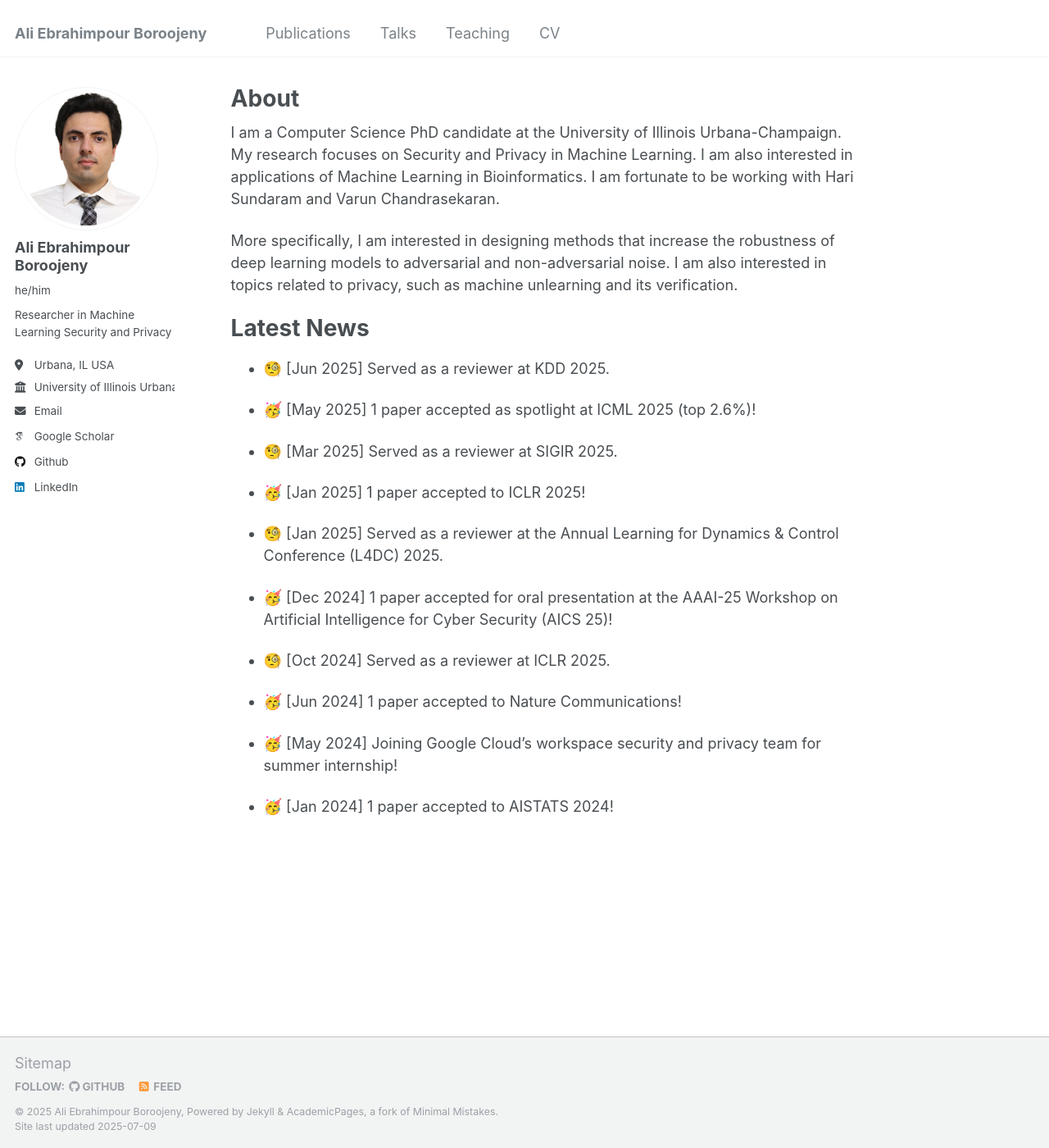
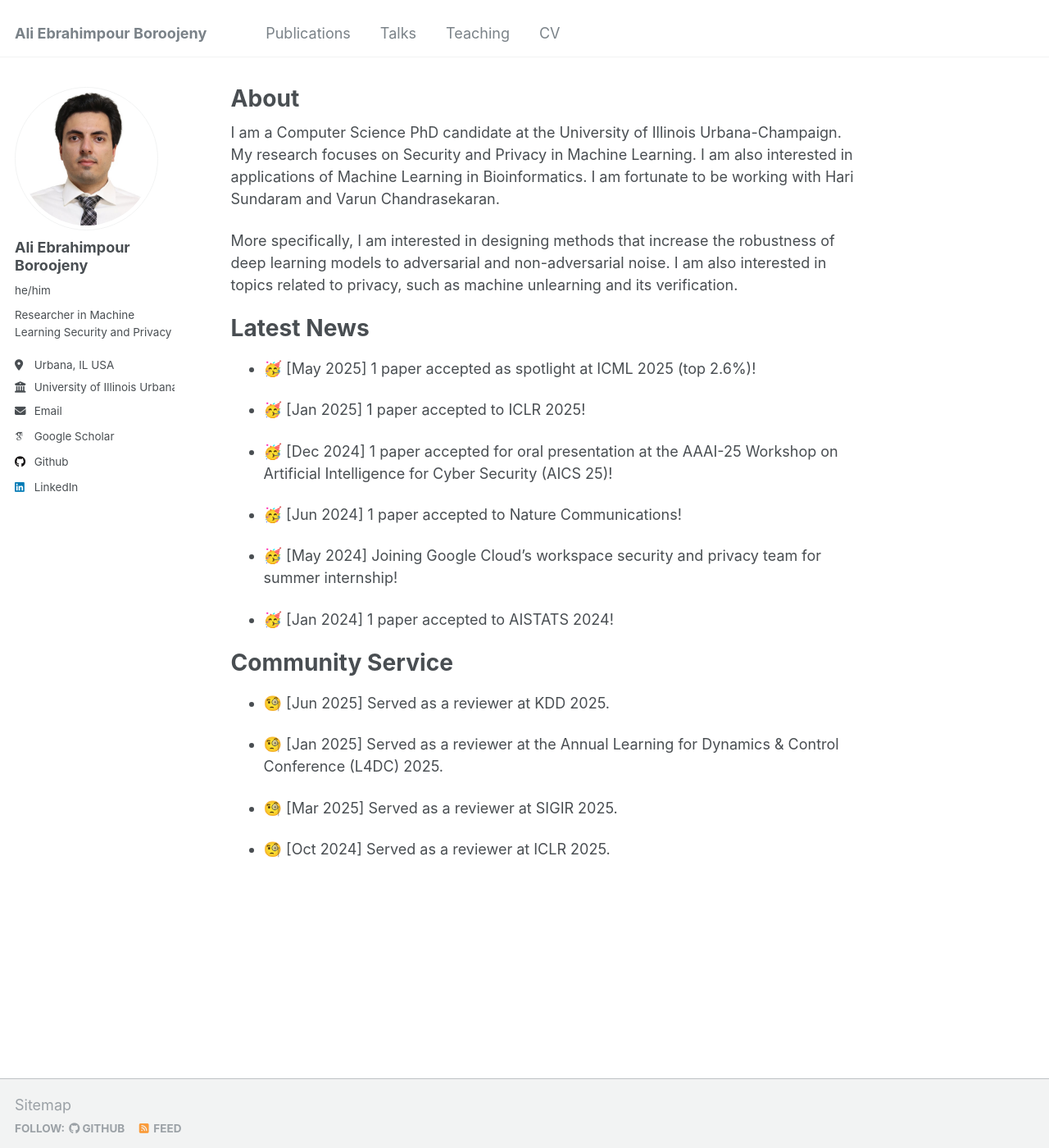
Before and after one commit to Ali-E/ali-e.github.io, a Jekyll site: the page built from _pages/about.md, in a window 1280 px wide and 1400 px high. Shown: the whole window at 82% size. Built offline with Jekyll 4.4.1, drawn with Linux system fonts in a browser that asks for light colours; emoji names are drawn with the system emoji font; some web fonts are replaced.

Commit message:
adding community service section

```diff
--- a/_pages/about.md
+++ b/_pages/about.md
@@ -14,22 +14,25 @@ More specifically, I am interested in designing methods that increase the robust
 
 <h1>Latest News</h1>
 
-* :monocle_face: [Jun 2025] Served as a reviewer at KDD 2025.
-
 * :partying_face: [May 2025] 1 paper accepted as spotlight at ICML 2025 (top 2.6%)!
-
-* :monocle_face: [Mar 2025] Served as a reviewer at SIGIR 2025.
 
 * :partying_face: [Jan 2025] 1 paper accepted to ICLR 2025!
 
-* :monocle_face: [Jan 2025] Served as a reviewer at the Annual Learning for Dynamics & Control Conference (L4DC) 2025.
-
 * :partying_face: [Dec 2024] 1 paper accepted for oral presentation at the AAAI-25 Workshop on Artificial Intelligence for Cyber Security (AICS 25)!
-
-* :monocle_face: [Oct 2024] Served as a reviewer at ICLR 2025.
 
 * :partying_face: [Jun 2024] 1 paper accepted to Nature Communications!
 
 * :partying_face: [May 2024] Joining Google Cloud's workspace security and privacy team for summer internship!
 
 * :partying_face: [Jan 2024] 1 paper accepted to AISTATS 2024!
+
+
+<h1>Community Service</h1>
+
+* :monocle_face: [Jun 2025] Served as a reviewer at KDD 2025.
+
+* :monocle_face: [Jan 2025] Served as a reviewer at the Annual Learning for Dynamics & Control Conference (L4DC) 2025.
+
+* :monocle_face: [Mar 2025] Served as a reviewer at SIGIR 2025.
+
+* :monocle_face: [Oct 2024] Served as a reviewer at ICLR 2025.
```
